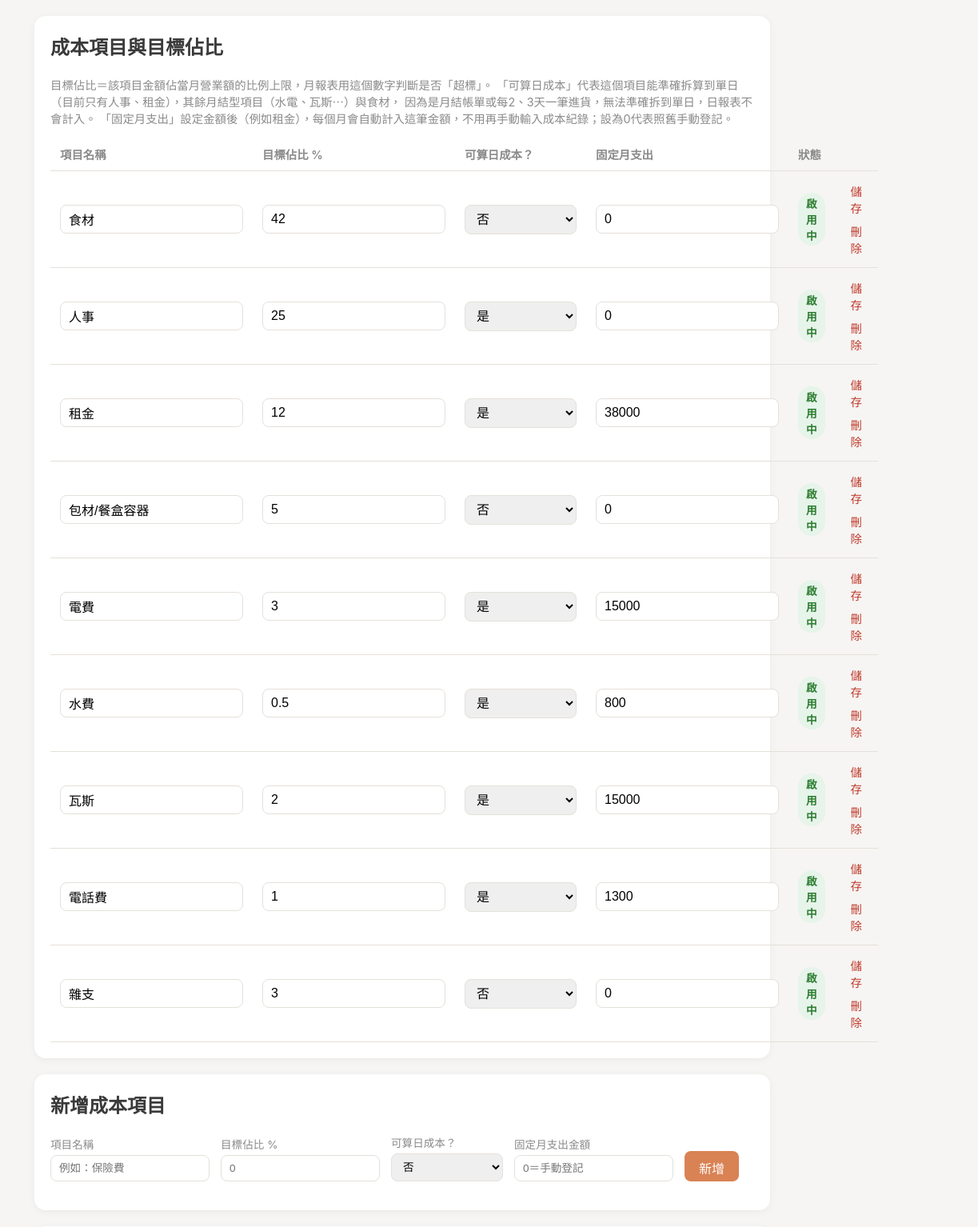
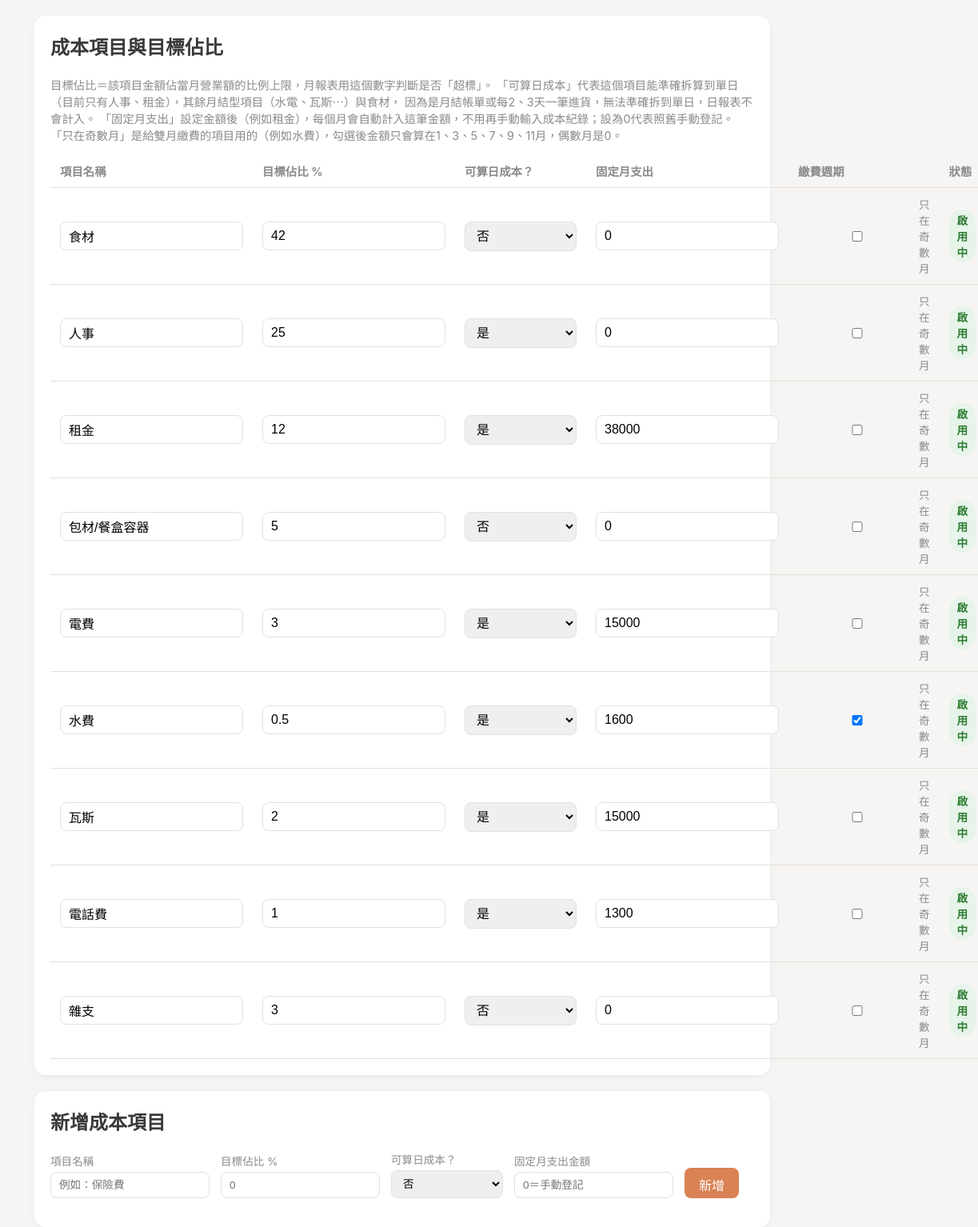
Before and after one commit to woo1027/Test, a Flask app: page /settings in a window 1440 px wide; the page is wider, and only the part inside the window is pictured. Shown: the part 54-1588 px from the top of that part at 80% size, without its empty margins (217-1440 px from the left). Run offline with Flask 3, Linux system fonts and the light colour scheme; data comes from the database, SQL or seed files in the repository.

Commit message:
Fix 水費 to reflect its real bimonthly odd-month billing
水費 is billed 1,600 every 2 months on odd months (1,3,5,7,9,11), not
a flat 800 every month as previously averaged. Add a
bimonthly_odd_months flag on categories: when set, the fixed amount
applies in full on odd months and is 0 on even months, for both the
monthly report and the daily report's per-day proration. Settings
page gets a "只在奇數月" checkbox to control it per category.
Existing databases self-correct 水費 from the old averaged value to
the real 1,600/odd-months-only figure.

Co-Authored-By: Claude Sonnet 5 <noreply@anthropic.com>
Claude-Session: https://claude.ai/code/session_011coZe3d7n2MZgn3c2i7PDH

```diff
--- a/app.py
+++ b/app.py
@@ -14,16 +14,16 @@ DB_PATH = os.path.join(os.path.dirname(os.path.abspath(__file__)), "bento.db")
 # 其餘項目是月結帳單（水電、瓦斯、電話費、包材、雜支）或只有每2、3天一筆的進貨（食材），
 # 沒辦法準確攤算到單日，daily_computable=0，日檢視時不計入、僅供參考。
 DEFAULT_CATEGORIES = [
-    # (name, target_percent, sort_order, is_payroll_category, daily_computable, fixed_monthly_amount)
-    ("食材", 42, 1, 0, 0, 0),
-    ("人事", 25, 2, 1, 1, 0),
-    ("租金", 12, 3, 0, 1, 38000),
-    ("包材/餐盒容器", 5, 4, 0, 0, 0),
-    ("電費", 3, 5, 0, 1, 15000),
-    ("水費", 0.5, 6, 0, 1, 800),  # 實際每2個月繳1600（奇數月），這裡取每月平均值
-    ("瓦斯", 2, 7, 0, 1, 15000),
-    ("電話費", 1, 8, 0, 1, 1300),
-    ("雜支", 3, 9, 0, 0, 0),
+    # (name, target_percent, sort_order, is_payroll_category, daily_computable, fixed_monthly_amount, bimonthly_odd_months)
+    ("食材", 42, 1, 0, 0, 0, 0),
+    ("人事", 25, 2, 1, 1, 0, 0),
+    ("租金", 12, 3, 0, 1, 38000, 0),
+    ("包材/餐盒容器", 5, 4, 0, 0, 0, 0),
+    ("電費", 3, 5, 0, 1, 15000, 0),
+    ("水費", 0.5, 6, 0, 1, 1600, 1),  # 只在奇數月(1,3,5,7,9,11)繳，偶數月是0
+    ("瓦斯", 2, 7, 0, 1, 15000, 0),
+    ("電話費", 1, 8, 0, 1, 1300, 0),
+    ("雜支", 3, 9, 0, 0, 0, 0),
 ]
 
 DEFAULT_INCOME_CATEGORIES = [
@@ -175,7 +175,6 @@ def _migrate_fixed_monthly_amounts(conn):
     for name, amount in [
         ("租金", 38000),
         ("電費", 15000),
-        ("水費", 800),  # 實際每2個月繳1600（奇數月），取每月平均值
         ("瓦斯", 15000),
         ("電話費", 1300),
     ]:
@@ -183,6 +182,12 @@ def _migrate_fixed_monthly_amounts(conn):
             "UPDATE categories SET fixed_monthly_amount = ? WHERE name = ? AND fixed_monthly_amount = 0",
             (amount, name),
         )
+    # 水費是雙月繳（奇數月1600、偶數月0），不是每月固定金額；
+    # 曾經誤設成每月平均800，這裡修正回正確的雙月金額與旗標
+    conn.execute(
+        "UPDATE categories SET fixed_monthly_amount = 1600, bimonthly_odd_months = 1 "
+        "WHERE name = '水費' AND fixed_monthly_amount IN (0, 800) AND bimonthly_odd_months = 0"
+    )
 
 
 def _migrate_ingredient_prices(conn):
@@ -317,6 +322,7 @@ def init_db():
     _ensure_column(conn, "categories", "is_food_group", "INTEGER NOT NULL DEFAULT 0")
     _ensure_column(conn, "categories", "daily_computable", "INTEGER NOT NULL DEFAULT 0")
     _ensure_column(conn, "categories", "fixed_monthly_amount", "REAL NOT NULL DEFAULT 0")
+    _ensure_column(conn, "categories", "bimonthly_odd_months", "INTEGER NOT NULL DEFAULT 0")
 
     conn.execute(
         """
@@ -441,7 +447,11 @@ def init_db():
     )
     if first_time:
         conn.executemany(
-            "INSERT INTO categories (name, target_percent, sort_order, is_payroll_category, daily_computable, fixed_monthly_amount) VALUES (?, ?, ?, ?, ?, ?)",
+            """
+            INSERT INTO categories
+                (name, target_percent, sort_order, is_payroll_category, daily_computable, fixed_monthly_amount, bimonthly_odd_months)
+            VALUES (?, ?, ?, ?, ?, ?, ?)
+            """,
             DEFAULT_CATEGORIES,
         )
         conn.executemany(
@@ -490,6 +500,13 @@ def month_bounds(month_str):
     return start.isoformat(), end.isoformat()
 
 
+def fixed_amount_for_month(category_row, month_num):
+    """固定金額項目在該月份實際要計入的金額；雙月繳費的項目偶數月是0。"""
+    if category_row["bimonthly_odd_months"] and month_num % 2 == 0:
+        return 0
+    return category_row["fixed_monthly_amount"]
+
+
 # ---------- Pages ----------
 
 @app.route("/")
@@ -574,6 +591,7 @@ def update_category(cat_id):
     daily_computable = 1 if data.get("daily_computable", row["daily_computable"]) else 0
     target_percent = data.get("target_percent", row["target_percent"])
     fixed_monthly_amount = data.get("fixed_monthly_amount", row["fixed_monthly_amount"])
+    bimonthly_odd_months = 1 if data.get("bimonthly_odd_months", row["bimonthly_odd_months"]) else 0
     is_active = data.get("is_active", row["is_active"])
     try:
         target_percent = float(target_percent)
@@ -585,10 +603,14 @@ def update_category(cat_id):
         db.execute(
             """
             UPDATE categories
-            SET name = ?, target_percent = ?, is_active = ?, daily_computable = ?, fixed_monthly_amount = ?
+            SET name = ?, target_percent = ?, is_active = ?, daily_computable = ?,
+                fixed_monthly_amount = ?, bimonthly_odd_months = ?
             WHERE id = ?
             """,
-            (name, target_percent, 1 if is_active else 0, daily_computable, fixed_monthly_amount, cat_id),
+            (
+                name, target_percent, 1 if is_active else 0, daily_computable,
+                fixed_monthly_amount, bimonthly_odd_months, cat_id,
+            ),
         )
         db.commit()
     except sqlite3.IntegrityError:
@@ -1104,13 +1126,15 @@ def monthly_report():
         for r in hourly_rows:
             payroll_total += (r["hourly_rate"] or 0) * r["total_hours"]
 
+    month_num = int(month.split("-")[1])
+
     cost_breakdown = []
     total_cost = 0
     for c in categories:
         if c["is_payroll_category"]:
             amount = payroll_total or 0
         elif c["fixed_monthly_amount"] > 0:
-            amount = c["fixed_monthly_amount"]
+            amount = fixed_amount_for_month(c, month_num)
         else:
             amount = cost_by_category.get(c["id"], 0) or 0
         total_cost += amount
@@ -1215,8 +1239,11 @@ def daily_report():
             computable_subtotal += amount
         elif c["daily_computable"]:
             if c["fixed_monthly_amount"] > 0:
-                month_total = c["fixed_monthly_amount"]
-                note = f"固定月支出 {fmt_amount(month_total)} ÷ {days} 天"
+                month_total = fixed_amount_for_month(c, the_date.month)
+                if c["bimonthly_odd_months"] and month_total == 0:
+                    note = "雙月繳費，偶數月不用繳"
+                else:
+                    note = f"固定月支出 {fmt_amount(month_total)} ÷ {days} 天"
             else:
                 month_total = db.execute(
                     "SELECT COALESCE(SUM(amount), 0) AS total FROM cost_records WHERE category_id = ? AND date >= ? AND date < ?",
--- a/static/app.js
+++ b/static/app.js
@@ -495,6 +495,12 @@ function initSettingsPage() {
             </select>
           </td>
           <td><input type="number" class="cat-fixed-amount" value="${c.fixed_monthly_amount}" min="0" step="1" style="min-width:90px" ${c.is_active ? "" : "disabled"} /></td>
+          <td>
+            <label style="display:flex; align-items:center; gap:4px; font-size:0.85em; color:var(--muted);">
+              <input type="checkbox" class="cat-bimonthly" ${c.bimonthly_odd_months ? "checked" : ""} ${c.is_active ? "" : "disabled"} />
+              只在奇數月
+            </label>
+          </td>
           <td>${c.is_active ? '<span class="badge badge-ok">啟用中</span>' : '<span class="badge badge-warn">已停用</span>'}</td>
           <td>
             <button class="link-btn save-btn">儲存</button>
@@ -513,6 +519,7 @@ function initSettingsPage() {
             target_percent: tr.querySelector(".cat-target").value,
             daily_computable: tr.querySelector(".cat-daily").value === "1",
             fixed_monthly_amount: tr.querySelector(".cat-fixed-amount").value,
+            bimonthly_odd_months: tr.querySelector(".cat-bimonthly").checked,
           });
           loadCategories();
         } catch (e) {
--- a/templates/settings.html
+++ b/templates/settings.html
@@ -26,10 +26,11 @@
       「可算日成本」代表這個項目能準確拆算到單日（目前只有人事、租金），其餘月結型項目（水電、瓦斯⋯）與食材，
       因為是月結帳單或每2、3天一筆進貨，無法準確拆到單日，日報表不會計入。
       「固定月支出」設定金額後（例如租金），每個月會自動計入這筆金額，不用再手動輸入成本紀錄；設為0代表照舊手動登記。
+      「只在奇數月」是給雙月繳費的項目用的（例如水費），勾選後金額只會算在1、3、5、7、9、11月，偶數月是0。
     </p>
     <table class="data-table">
       <thead>
-        <tr><th>項目名稱</th><th>目標佔比 %</th><th>可算日成本？</th><th>固定月支出</th><th>狀態</th><th></th></tr>
+        <tr><th>項目名稱</th><th>目標佔比 %</th><th>可算日成本？</th><th>固定月支出</th><th>繳費週期</th><th>狀態</th><th></th></tr>
       </thead>
       <tbody id="category-list"></tbody>
     </table>
```
